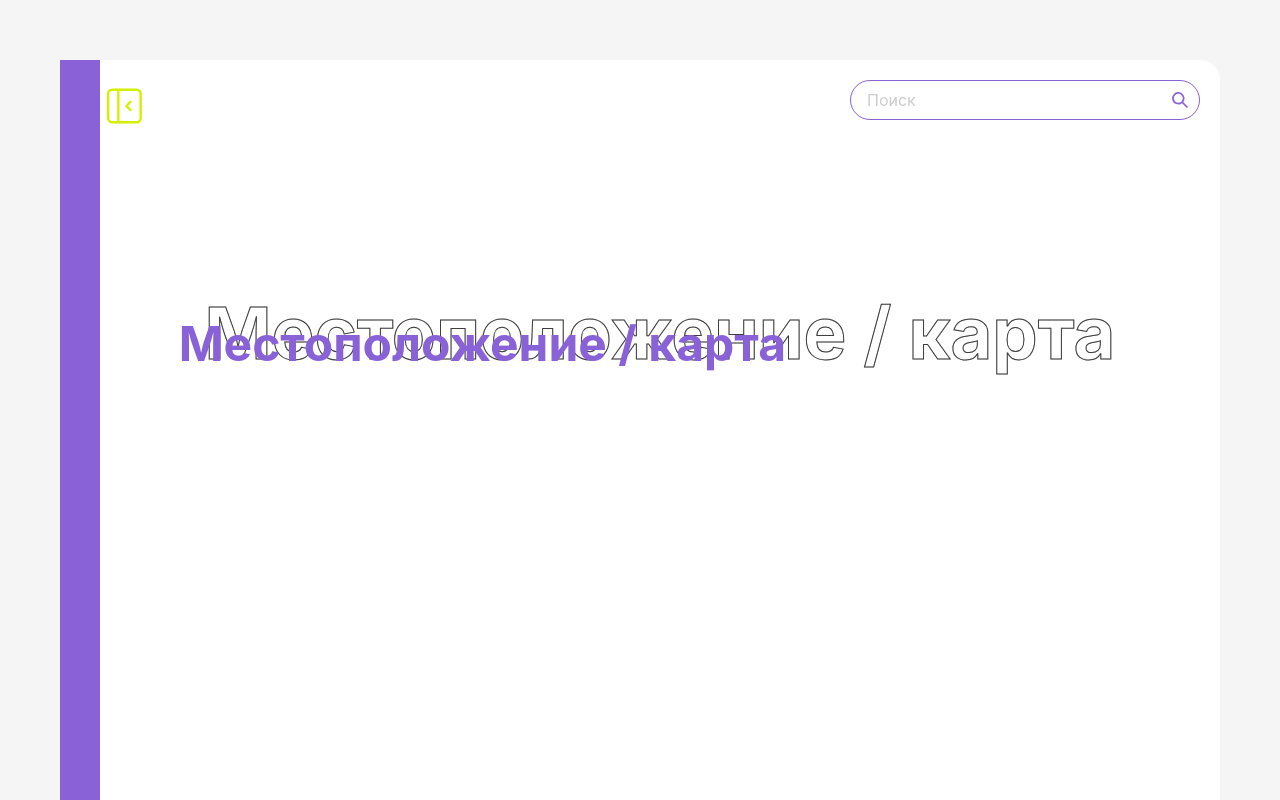
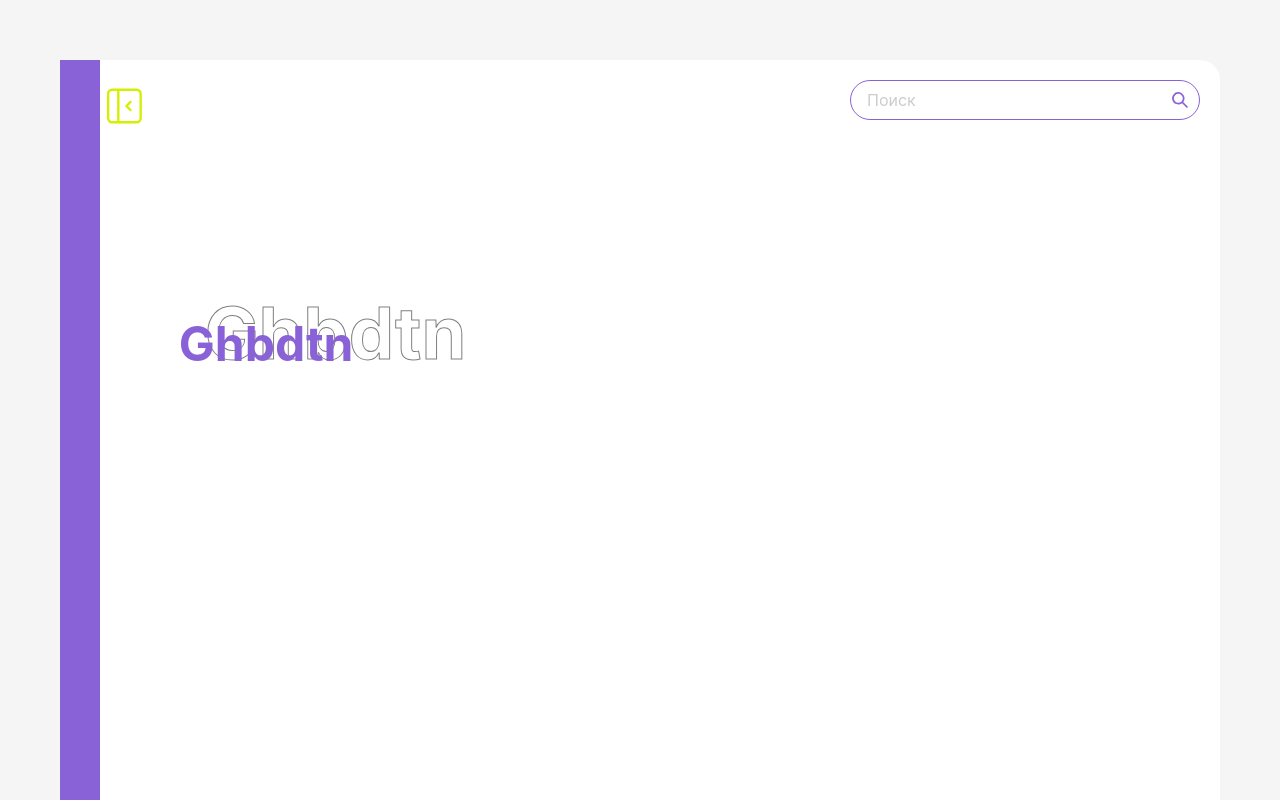
Before and after one commit to 13Belka13/Dashboard, a React (Vite) app: page / in a window 1280 px wide. Shown: the top 800 px of the page. Built offline with nearby package versions, Linux system fonts and the light colour scheme.

Commit message:
изменяемый компонент заголовка

```diff
--- a/src/app/@shared/components/DoubleHeader.tsx
+++ b/src/app/@shared/components/DoubleHeader.tsx
@@ -1,9 +1,15 @@
 import { Heading } from "@chakra-ui/react";
 
-export function DoubleHeader () {
-   return <> <Heading as="h1" size="2xl" color="#8A62D7" mt="60" ml="30">
-    Местоположение / карта
+interface Props {
+  text: string;
+}
+
+export function DoubleHeader({ text }: Props) {
+  return (<>
+      <Heading as="h1" size="2xl" color="#8A62D7" mt="60" ml="30">
+        {text}
       </Heading>
+
       <Heading
         as="h1"
         size="4xl"
@@ -21,7 +27,8 @@ export function DoubleHeader () {
         }}
         zIndex="-1"
       >
-    Местоположение / карта
+        {text}
       </Heading>
-  </>
+
+      </>)
       }
--- a/src/app/pages/Home.tsx
+++ b/src/app/pages/Home.tsx
@@ -38,26 +38,7 @@ export const Home = () => (
           <MenuIcon />
           <InputGroup size="md">
 
- <DoubleHeader/>
-            <Heading
-              as="h1"
-              size="4xl"
-              color="#C2C9D4"
-              mt="60"
-              ml="30"
-              opacity={0.5}
-              sx={{
-                WebkitTextFillColor: "transparent",
-                WebkitTextStroke: "1px rgba(0, 0, 0, 1)",
-                position: "absolute",
-                left: "2vw",
-                top: "1vw",
-                transform: "translateY(-50%)",
-              }}
-              zIndex="-1"
-            >
-              Местоположение / карта
-            </Heading>
+    <DoubleHeader text={"Ghbdtn"}/>
 
             <Spacer />
             <InputRightElement>
```
Lines whose indentation alone changed are shown as unchanged.
